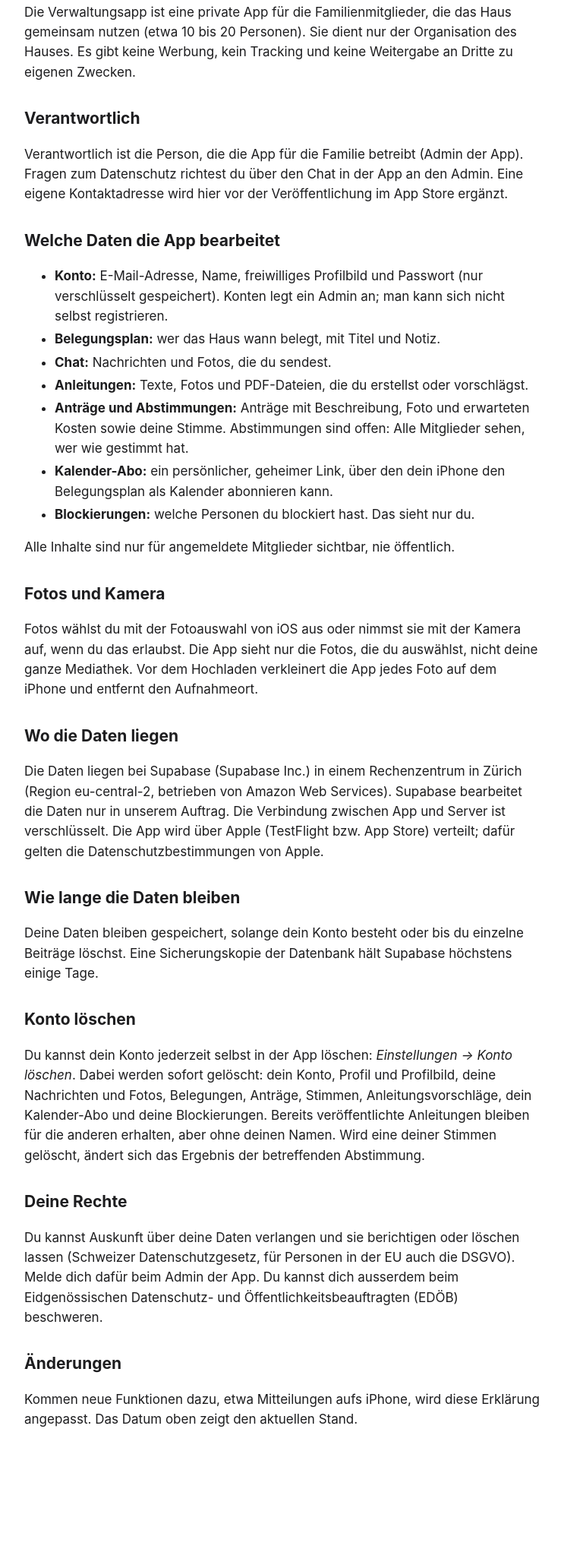
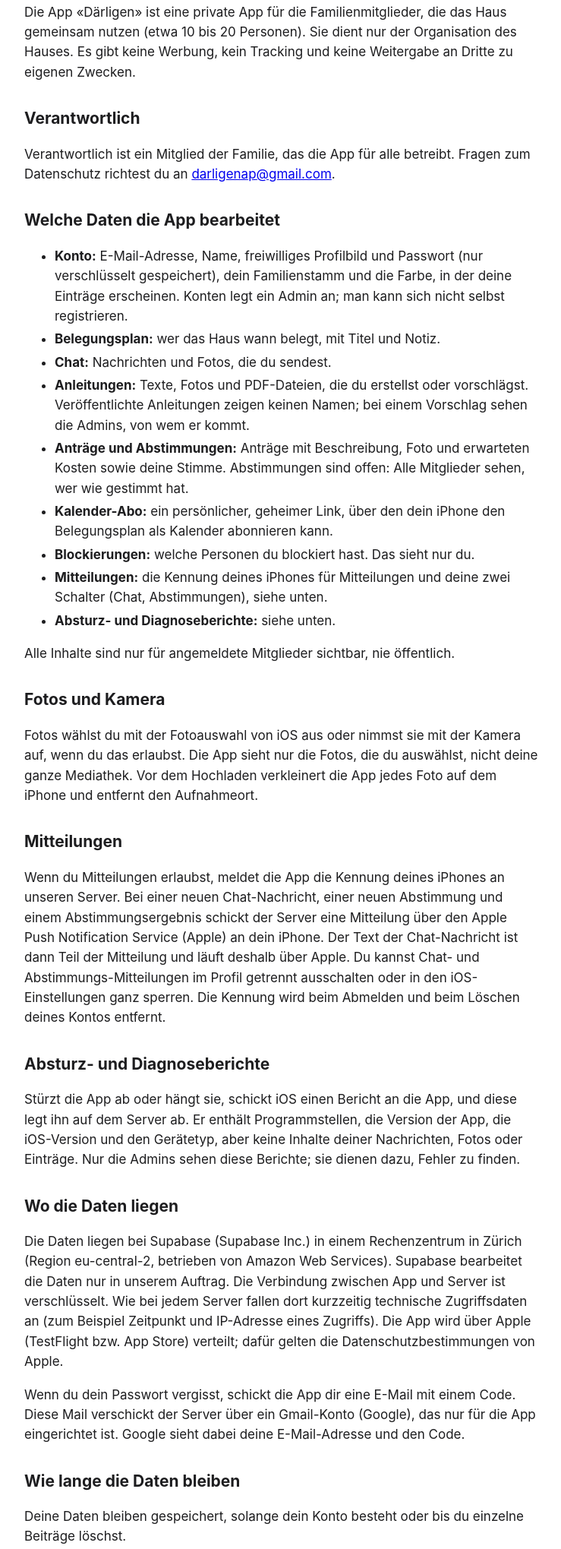
Before and after one commit to lohki95/verwaltungsapp-datenschutz, a plain HTML site: page index.html in a window 1280 px wide. Shown: the part 122-2161 px from the top of the page at 76% size, without its empty margins (268-1007 px from the left). Before the commit the page ends 2085 px from the top, so only its background shows below. Drawn offline with Linux system fonts and the light colour scheme.

Commit message:
Datenschutzerklärung: Stand 5. Oktober 2026 (Kontakt, Mitteilungen, Diagnoseberichte, Google, Beschlüsse, Melden)

```diff
--- a/index.html
+++ b/index.html
@@ -3,7 +3,7 @@
 <head>
 <meta charset="utf-8">
 <meta name="viewport" content="width=device-width, initial-scale=1">
-<title>Datenschutz Verwaltungsapp</title>
+<title>Datenschutz Därligen</title>
 <style>
   :root { color-scheme: light dark; --text: #1d1d1f; --leise: #6e6e73; --grund: #fff; }
   @media (prefers-color-scheme: dark) { :root { --text: #f5f5f7; --leise: #a1a1a6; --grund: #000; } }
@@ -19,29 +19,33 @@
 <body>
 <main>
 <h1>Datenschutzerklärung</h1>
-<p class="stand">Verwaltungsapp für das Familienhaus · Stand 1. Oktober 2026</p>
+<p class="stand">App «Därligen» für das Familienhaus · Stand 5. Oktober 2026</p>
 
-<p>Die Verwaltungsapp ist eine private App für die Familienmitglieder, die das Haus gemeinsam
+<p>Die App «Därligen» ist eine private App für die Familienmitglieder, die das Haus gemeinsam
 nutzen (etwa 10 bis 20 Personen). Sie dient nur der Organisation des Hauses. Es gibt keine
 Werbung, kein Tracking und keine Weitergabe an Dritte zu eigenen Zwecken.</p>
 
 <h2>Verantwortlich</h2>
-<p>Verantwortlich ist die Person, die die App für die Familie betreibt (Admin der App).
-Fragen zum Datenschutz richtest du über den Chat in der App an den Admin. Eine eigene
-Kontaktadresse wird hier vor der Veröffentlichung im App Store ergänzt.</p>
+<p>Verantwortlich ist ein Mitglied der Familie, das die App für alle betreibt.
+Fragen zum Datenschutz richtest du an <a href="mailto:darligenap@gmail.com">darligenap@gmail.com</a>.</p>
 
 <h2>Welche Daten die App bearbeitet</h2>
 <ul>
-  <li><strong>Konto:</strong> E-Mail-Adresse, Name, freiwilliges Profilbild und Passwort (nur verschlüsselt gespeichert).
+  <li><strong>Konto:</strong> E-Mail-Adresse, Name, freiwilliges Profilbild und Passwort (nur verschlüsselt gespeichert),
+    dein Familienstamm und die Farbe, in der deine Einträge erscheinen.
     Konten legt ein Admin an; man kann sich nicht selbst registrieren.</li>
   <li><strong>Belegungsplan:</strong> wer das Haus wann belegt, mit Titel und Notiz.</li>
   <li><strong>Chat:</strong> Nachrichten und Fotos, die du sendest.</li>
-  <li><strong>Anleitungen:</strong> Texte, Fotos und PDF-Dateien, die du erstellst oder vorschlägst.</li>
+  <li><strong>Anleitungen:</strong> Texte, Fotos und PDF-Dateien, die du erstellst oder vorschlägst.
+    Veröffentlichte Anleitungen zeigen keinen Namen; bei einem Vorschlag sehen die Admins, von wem er kommt.</li>
   <li><strong>Anträge und Abstimmungen:</strong> Anträge mit Beschreibung, Foto und erwarteten Kosten
     sowie deine Stimme. Abstimmungen sind offen: Alle Mitglieder sehen, wer wie gestimmt hat.</li>
   <li><strong>Kalender-Abo:</strong> ein persönlicher, geheimer Link, über den dein iPhone den
     Belegungsplan als Kalender abonnieren kann.</li>
   <li><strong>Blockierungen:</strong> welche Personen du blockiert hast. Das sieht nur du.</li>
+<li><strong>Mitteilungen:</strong> die Kennung deines iPhones für Mitteilungen und deine zwei Schalter
+    (Chat, Abstimmungen), siehe unten.</li>
+<li><strong>Absturz- und Diagnoseberichte:</strong> siehe unten.</li>
 </ul>
 <p>Alle Inhalte sind nur für angemeldete Mitglieder sichtbar, nie öffentlich.</p>
 
@@ -50,32 +54,66 @@ Kontaktadresse wird hier vor der Veröffentlichung im App Store ergänzt.</p>
 das erlaubst. Die App sieht nur die Fotos, die du auswählst, nicht deine ganze Mediathek. Vor dem Hochladen verkleinert die App jedes Foto auf
 dem iPhone und entfernt den Aufnahmeort.</p>
 
+<h2>Mitteilungen</h2>
+<p>Wenn du Mitteilungen erlaubst, meldet die App die Kennung deines iPhones an unseren Server.
+Bei einer neuen Chat-Nachricht, einer neuen Abstimmung und einem Abstimmungsergebnis schickt der
+Server eine Mitteilung über den Apple Push Notification Service (Apple) an dein iPhone. Der Text der
+Chat-Nachricht ist dann Teil der Mitteilung und läuft deshalb über Apple. Du kannst Chat- und
+Abstimmungs-Mitteilungen im Profil getrennt ausschalten oder in den iOS-Einstellungen ganz sperren.
+Die Kennung wird beim Abmelden und beim Löschen deines Kontos entfernt.</p>
+
+<h2>Absturz- und Diagnoseberichte</h2>
+<p>Stürzt die App ab oder hängt sie, schickt iOS einen Bericht an die App, und diese legt ihn auf
+dem Server ab. Er enthält Programmstellen, die Version der App, die iOS-Version und den
+Gerätetyp, aber keine Inhalte deiner Nachrichten, Fotos oder Einträge. Nur die Admins sehen diese
+Berichte; sie dienen dazu, Fehler zu finden.</p>
+
 <h2>Wo die Daten liegen</h2>
 <p>Die Daten liegen bei Supabase (Supabase Inc.) in einem Rechenzentrum in Zürich (Region
 eu-central-2, betrieben von Amazon Web Services). Supabase bearbeitet die Daten nur in unserem
-Auftrag. Die Verbindung zwischen App und Server ist verschlüsselt.
+Auftrag. Die Verbindung zwischen App und Server ist verschlüsselt. Wie bei jedem Server fallen dort
+kurzzeitig technische Zugriffsdaten an (zum Beispiel Zeitpunkt und IP-Adresse eines Zugriffs).
 Die App wird über Apple (TestFlight bzw. App Store) verteilt; dafür gelten die
 Datenschutzbestimmungen von Apple.</p>
+<p>Wenn du dein Passwort vergisst, schickt die App dir eine E-Mail mit einem Code. Diese Mail
+verschickt der Server über ein Gmail-Konto (Google), das nur für die App eingerichtet ist. Google
+sieht dabei deine E-Mail-Adresse und den Code.</p>
 
 <h2>Wie lange die Daten bleiben</h2>
 <p>Deine Daten bleiben gespeichert, solange dein Konto besteht oder bis du einzelne Beiträge
-löschst. Eine Sicherungskopie der Datenbank hält Supabase höchstens einige Tage.</p>
+löschst.</p>
+<p><strong>Sicherung:</strong> Der Betreiber sichert die Daten einmal pro Woche auf einem eigenen,
+verschlüsselten Rechner: die Datenbank mit allen Konten und Inhalten sowie alle Fotos und
+PDF-Dateien. Diese Sicherungen werden 30 Tage aufbewahrt und danach gelöscht. Inhalte, die du
+löschst (auch dein ganzes Konto), verschwinden deshalb in der Sicherung spätestens nach 30 Tagen.</p>
 
 <h2>Konto löschen</h2>
-<p>Du kannst dein Konto jederzeit selbst in der App löschen: <em>Einstellungen → Konto löschen</em>.
+<p>Du kannst dein Konto jederzeit selbst in der App löschen: <em>Profil → Konto löschen</em>.
 Dabei werden sofort gelöscht: dein Konto, Profil und Profilbild, deine Nachrichten und Fotos, Belegungen,
-Anträge, Stimmen, Anleitungsvorschläge, dein Kalender-Abo und deine Blockierungen.
-Bereits veröffentlichte Anleitungen bleiben für die anderen erhalten, aber ohne deinen Namen.
-Wird eine deiner Stimmen gelöscht, ändert sich das Ergebnis der betreffenden Abstimmung.</p>
+laufende Abstimmungen und Traktanden, deine Stimmen, Anleitungsvorschläge, dein Kalender-Abo und deine
+Blockierungen.
+Zwei Dinge bleiben für die anderen erhalten, aber ohne deinen Namen: bereits veröffentlichte Anleitungen
+und Abstimmungen, deren Frist abgelaufen ist (sie sind Beschlüsse der Familie; ihr Foto wird gelöscht).
+Das Ergebnis abgeschlossener Abstimmungen bleibt, wie es war, auch wenn deine Stimme gelöscht wird.
+Deine Mitteilungs-Kennung wird ebenfalls gelöscht. Die Sicherungen (siehe oben) werden danach
+spätestens nach 30 Tagen bereinigt.</p>
 
-<h2>Deine Rechte</h2>
-<p>Du kannst Auskunft über deine Daten verlangen und sie berichtigen oder löschen lassen
-(Schweizer Datenschutzgesetz, für Personen in der EU auch die DSGVO). Melde dich dafür beim
-Admin der App. Du kannst dich ausserdem beim Eidgenössischen Datenschutz- und
-Öffentlichkeitsbeauftragten (EDÖB) beschweren.</p>
+<h2>Rechtlicher Rahmen</h2>
+<p>Die App wird ausschliesslich im privaten Familienkreis betrieben und dient nur der Organisation
+des gemeinsamen Hauses. Nach Auffassung des Betreibers handelt es sich um eine Bearbeitung zum
+persönlichen Gebrauch, auf die das Schweizer Datenschutzgesetz nicht anwendbar ist (Art. 2 Abs. 2
+lit. a DSG); die DSGVO ist mangels Bezug zur EU ebenfalls nicht anwendbar. Diese Erklärung
+beschreibt deshalb freiwillig, welche Daten die App bearbeitet und wo sie liegen; sie begründet
+keine zusätzlichen Ansprüche.</p>
+<p>Dein Konto und deine Beiträge kannst du jederzeit selbst in der App löschen. Bei Fragen
+erreichst du den Betreiber unter <a href="mailto:darligenap@gmail.com">darligenap@gmail.com</a>
+(in der App: <em>Profil → Kontakt</em>).</p>
+<p>Meldest du einen Beitrag (<em>Melden …</em> im Menü einer Nachricht, eines Antrags oder einer
+Anleitung), öffnet die App eine E-Mail an diese Adresse mit Art, Kennung, Verfasser und Text des
+Beitrags. Gesendet wird sie erst, wenn du sie in deinem Mailprogramm abschickst.</p>
 
 <h2>Änderungen</h2>
-<p>Kommen neue Funktionen dazu, etwa Mitteilungen aufs iPhone, wird diese Erklärung angepasst.
+<p>Kommen neue Funktionen dazu, wird diese Erklärung angepasst.
 Das Datum oben zeigt den aktuellen Stand.</p>
 </main>
 </body>
```
